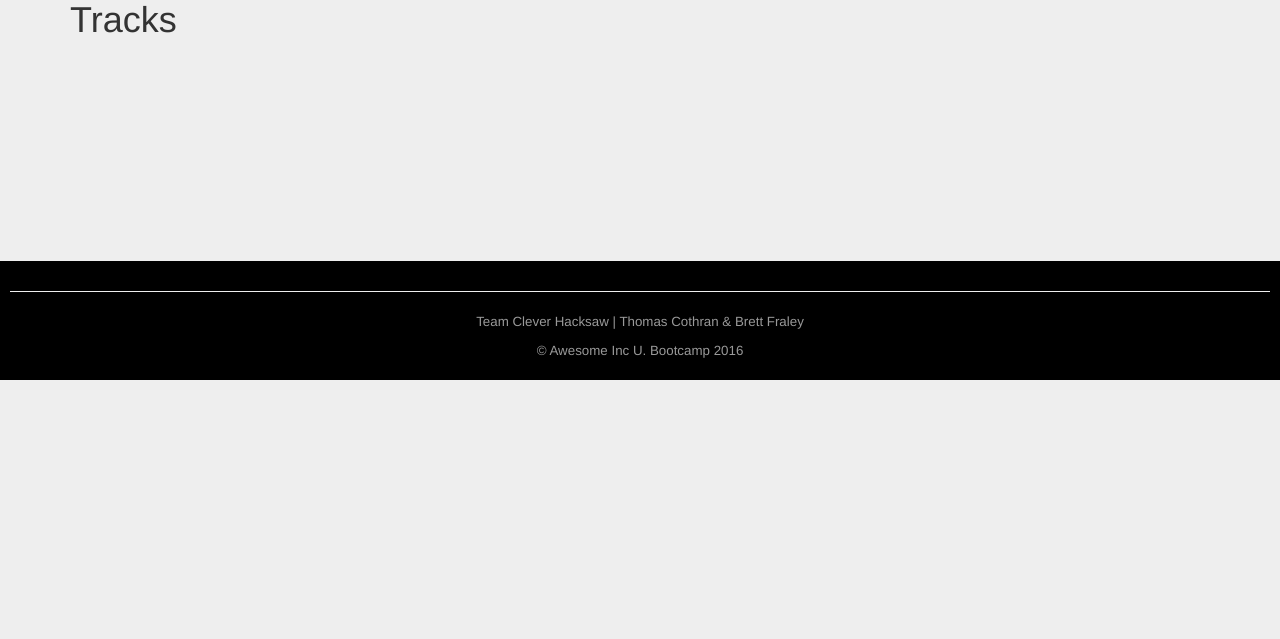
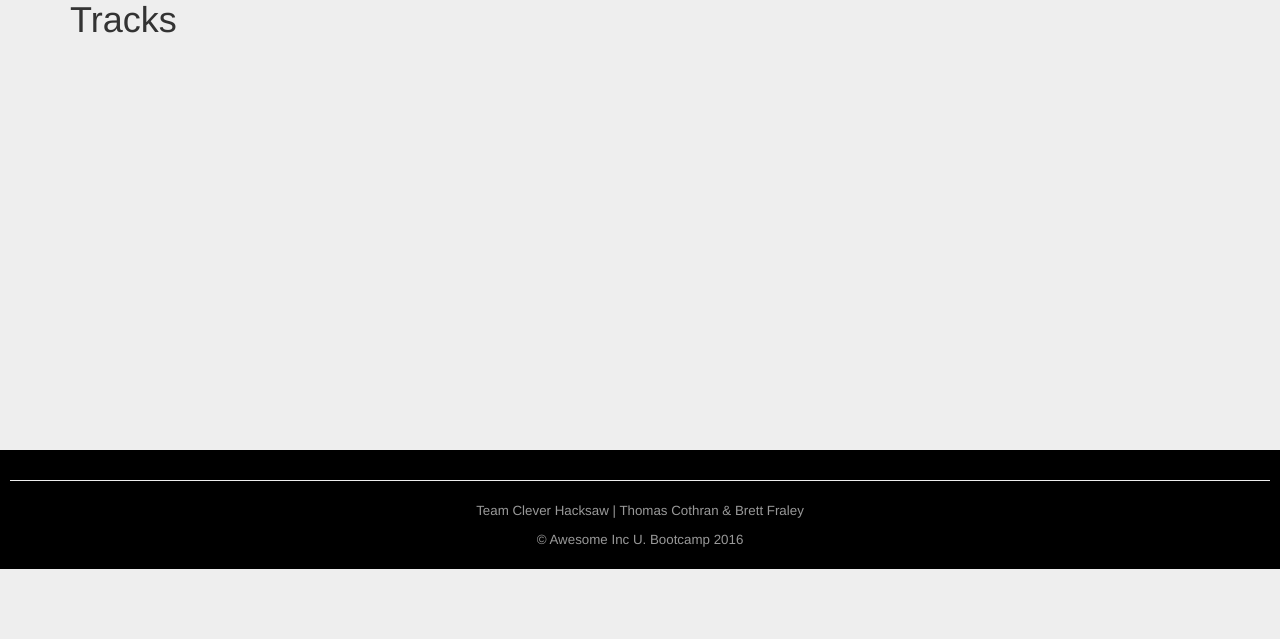
Before and after one commit to Clever-Hacksaw/musiclibrary, a Django app: a page that uses music/templates/music/track_list.html in a window 1280 px wide. Shown: the part 420-1059 px from the top of the page. Before the commit the page ends 800 px from the top, so only its background shows below. Run offline with Django 3.2, Linux system fonts and the light colour scheme; some libraries are stand-ins or nearby versions.

Commit message:
Changes list pages to add space for content.

```diff
--- a/music/static/music/styles.css
+++ b/music/static/music/styles.css
@@ -24,7 +24,6 @@
 }
 
 .page-footer {
-    position: fixed;
     bottom: 0;
     padding: 10px;
     background-color: #000;
@@ -34,6 +33,11 @@
     width:100%;
 }
 
+.main-content {
+    min-height: 400px;
+    margin-bottom: 50px;
+}
+
 /*
 Original reference to banner image, for good measure.
 https://pixabay.com/en/party-people-rave-people-music-dj-1644798/
--- a/music/templates/music/album_list.html
+++ b/music/templates/music/album_list.html
@@ -1,6 +1,8 @@
 {% extends "music/base.html" %}
 
 {% block content %}
+
+<div class="main-content">
 
     <h1>Albums</h1>
 
@@ -23,4 +25,6 @@
     {% endfor %}
     </tbody>
 
+</div>
+
 {% endblock content %}
--- a/music/templates/music/artist_list.html
+++ b/music/templates/music/artist_list.html
@@ -1,6 +1,8 @@
 {% extends "music/base.html" %}
 
 {% block content %}
+
+<div class="main-content">
 
     <h1>Artists</h1>
 
@@ -12,4 +14,6 @@
     {% endfor %}
     </tbody>
 
+<div>
+
 {% endblock content %}
--- a/music/templates/music/track_list.html
+++ b/music/templates/music/track_list.html
@@ -2,10 +2,12 @@
 
 {% block content %}
 
-<h1>Tracks</h1>
+<div class="main-content">
 
-    {% for track in tracks %}
-        <p>{{ track.name }}</p>
+    <h1>Tracks</h1>
+
+        {% for track in tracks %}
+            <p>{{ track.name }}</p>
     {% endfor %}
-
+</div>
 {% endblock content %}
```
Also changed, not shown: 1 other file. Lines whose indentation alone changed are shown as unchanged.
